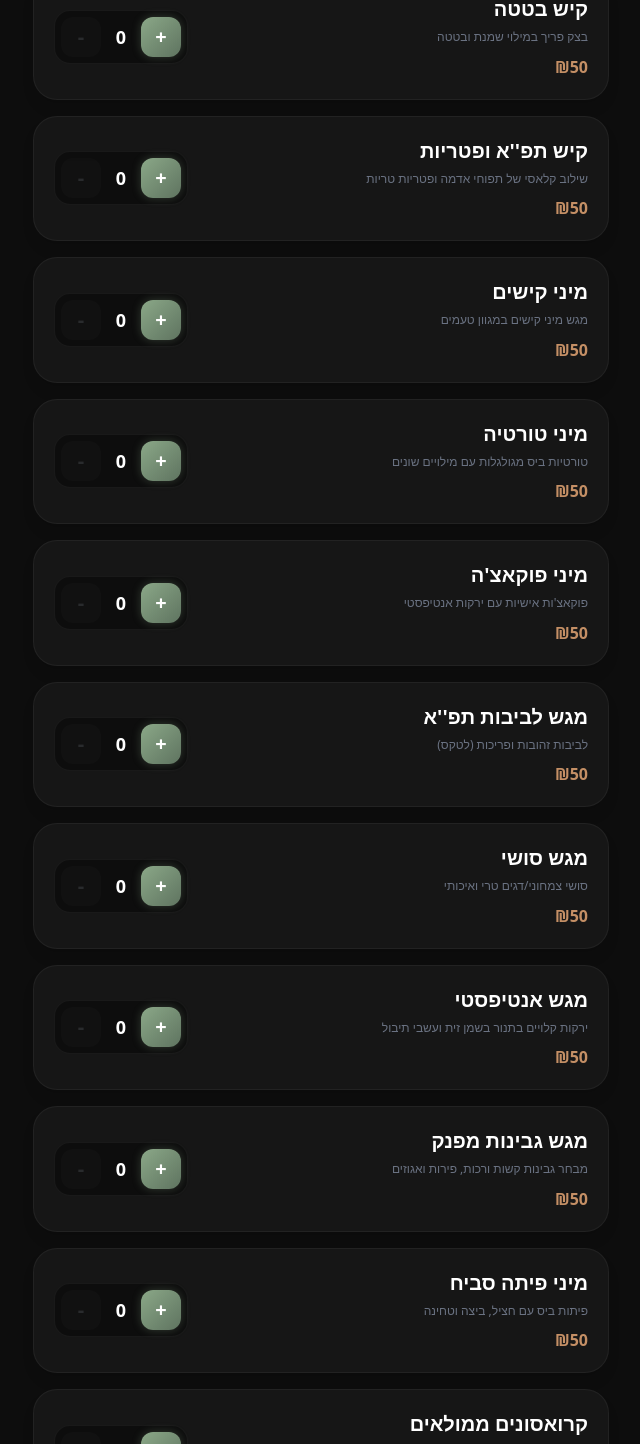
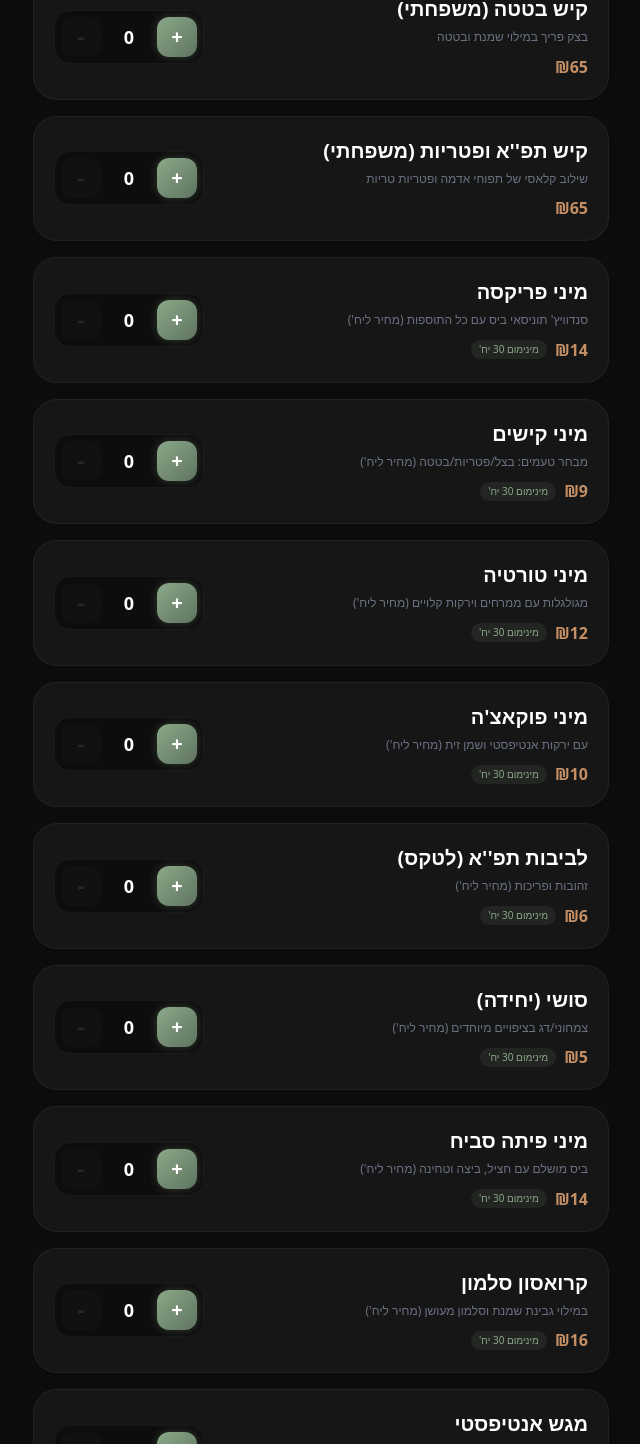
Before and after one commit to oriIsrael856/lahilula, a Next.js app: page / in a window 1280 px wide. Shown: the part 1058-2502 px from the top of the page, without its empty margins (319-959 px from the left). Built offline with nearby package versions, Linux system fonts and the light colour scheme.

Commit message:
Update prices

```diff
--- a/src/app/page.tsx
+++ b/src/app/page.tsx
@@ -5,28 +5,37 @@ import { useState, useMemo } from 'react';
 const CATEGORIES = ["הכל", "מנות ראשונות", "מגשי אירוח", "פסטות ועיקריות", "מאפים"];
 
 const MENU = [
+  // --- מנות ראשונות ---
   { id: 1, name: "סביצ'ה דג", price: 65, category: "מנות ראשונות", desc: "דג טרי בתיבול עדין, שמן זית, לימון ועשבי תיבול מהגינה", color: "from-[#8BA888] to-[#5F7460]" },
   { id: 2, name: "ברוסקטת גבינות", price: 58, category: "מנות ראשונות", desc: "גבינות בוטיק, דבש ופירות העונה", color: "from-[#D4A5A5] to-[#B88686]" },
-  { id: 3, name: "לחמניות של אמא", price: 50, category: "מאפים", desc: "לחמניות עבודת יד ממולאות במטבוחה ביתית, חצילים מטוגנים ופשטידה" },
-  { id: 4, name: "פריקסה", price: 28, category: "מנות ראשונות", desc: "סנדוויץ' תוניסאי מסורתי מטוגן" },
-  { id: 5, name: "קיש בטטה", price: 50, category: "מאפים", desc: "בצק פריך במילוי שמנת ובטטה" },
-  { id: 6, name: "קיש תפ''א ופטריות", price: 50, category: "מאפים", desc: "שילוב קלאסי של תפוחי אדמה ופטריות טריות" },
-  { id: 7, name: "מיני קישים", price: 50, category: "מגשי אירוח", desc: "מגש מיני קישים במגוון טעמים" },
-  { id: 8, name: "מיני טורטיה", price: 50, category: "מגשי אירוח", desc: "טורטיות ביס מגולגלות עם מילויים שונים" },
-  { id: 9, name: "מיני פוקאצ'ה", price: 50, category: "מגשי אירוח", desc: "פוקאצ'ות אישיות עם ירקות אנטיפסטי" },
-  { id: 10, name: "מגש לביבות תפ''א", price: 50, category: "מגשי אירוח", desc: "לביבות זהובות ופריכות (לטקס)" },
-  { id: 11, name: "מגש סושי", price: 50, category: "מגשי אירוח", desc: "סושי צמחוני/דגים טרי ואיכותי" },
-  { id: 12, name: "מגש אנטיפסטי", price: 50, category: "מגשי אירוח", desc: "ירקות קלויים בתנור בשמן זית ועשבי תיבול" },
-  { id: 13, name: "מגש גבינות מפנק", price: 50, category: "מגשי אירוח", desc: "מבחר גבינות קשות ורכות, פירות ואגוזים" },
-  { id: 14, name: "מיני פיתה סביח", price: 50, category: "מגשי אירוח", desc: "פיתות ביס עם חציל, ביצה וטחינה" },
-  { id: 15, name: "קרואסונים ממולאים", price: 50, category: "מגשי אירוח", desc: "במילוי גבינת שמנת וסלמון מעושן" },
-  { id: 17, name: "קוסקוס של סבתא", price: 50, category: "פסטות ועיקריות", desc: "קוסקוס דק עבודת יד עם מרק ירקות עשיר" },
-  { id: 18, name: "פסטה רוזה", price: 50, category: "פסטות ועיקריות", desc: "רוטב עגבניות ושמנת קטיפתי" },
-  { id: 19, name: "פסטה שמנת פטריות", price: 50, category: "פסטות ועיקריות", desc: "רוטב שמנת עשיר עם פטריות טריות" },
-  { id: 20, name: "פסטה ירקות מוקפצים", price: 50, category: "פסטות ועיקריות", desc: "בשמן זית ושום" },
   { id: 21, name: "שקשוקה", price: 50, category: "מנות ראשונות", desc: "פיקנטית עם לחם ביתי" },
-  { id: 22, name: "תפו''א מוקרם", price: 50, category: "פסטות ועיקריות", desc: "פרוסות תפוחי אדמה בשמנת וגבינות" },
-  { id: 23, name: "תפו''א/בטטה בתנור", price: 50, category: "פסטות ועיקריות", desc: "פלחי ירקות שורש צלויים" }
+
+  // --- מאפים ---
+  { id: 3, name: "לחמניות של אמא", price: 8, category: "מאפים", desc: "מינימום 10 יח' - ממולאות במטבוחה ביתית וחצילים" },
+  { id: 5, name: "קיש בטטה (משפחתי)", price: 65, category: "מאפים", desc: "בצק פריך במילוי שמנת ובטטה" },
+  { id: 6, name: "קיש תפ''א ופטריות (משפחתי)", price: 65, category: "מאפים", desc: "שילוב קלאסי של תפוחי אדמה ופטריות טריות" },
+
+  // --- מגשי אירוח (פינגר פוד - מחיר ליחידה, מינימום 30) ---
+  { id: 4, name: "מיני פריקסה", price: 14, category: "מגשי אירוח", desc: "סנדוויץ' תוניסאי ביס עם כל התוספות (מחיר ליח')" }, // עודכן
+  { id: 7, name: "מיני קישים", price: 9, category: "מגשי אירוח", desc: "מבחר טעמים: בצל/פטריות/בטטה (מחיר ליח')" },
+  { id: 8, name: "מיני טורטיה", price: 12, category: "מגשי אירוח", desc: "מגולגלות עם ממרחים וירקות קלויים (מחיר ליח')" },
+  { id: 9, name: "מיני פוקאצ'ה", price: 10, category: "מגשי אירוח", desc: "עם ירקות אנטיפסטי ושמן זית (מחיר ליח')" },
+  { id: 10, name: "לביבות תפ''א (לטקס)", price: 6, category: "מגשי אירוח", desc: "זהובות ופריכות (מחיר ליח')" },
+  { id: 11, name: "סושי (יחידה)", price: 5, category: "מגשי אירוח", desc: "צמחוני/דג בציפויים מיוחדים (מחיר ליח')" },
+  { id: 14, name: "מיני פיתה סביח", price: 14, category: "מגשי אירוח", desc: "ביס מושלם עם חציל, ביצה וטחינה (מחיר ליח')" },
+  { id: 15, name: "קרואסון סלמון", price: 16, category: "מגשי אירוח", desc: "במילוי גבינת שמנת וסלמון מעושן (מחיר ליח')" },
+
+  // מגשים שנמכרים כ'מגש' שלם ולא לפי יחידה (החרגתי מהמינימום 30)
+  { id: 12, name: "מגש אנטיפסטי", price: 180, category: "מגשי אירוח", desc: "ירקות קלויים בתנור (מחיר למגש גדול)" },
+  { id: 13, name: "מגש גבינות מפנק", price: 250, category: "מגשי אירוח", desc: "גבינות קשות ורכות, פירות ואגוזים (מחיר למגש)" },
+
+  // --- פסטות ועיקריות ---
+  { id: 17, name: "קוסקוס של סבתא", price: 50, category: "פסטות ועיקריות", desc: "עבודת יד עם מרק ירקות עשיר (מנה אישית)" },
+  { id: 18, name: "פסטה רוזה", price: 52, category: "פסטות ועיקריות", desc: "רוטב עגבניות ושמנת קטיפתי" },
+  { id: 19, name: "פסטה שמנת פטריות", price: 52, category: "פסטות ועיקריות", desc: "רוטב עשיר עם פטריות טריות" },
+  { id: 20, name: "פסטה ירקות", price: 48, category: "פסטות ועיקריות", desc: "בשמן זית, שום ועשבי תיבול" },
+  { id: 22, name: "תפו''א מוקרם", price: 55, category: "פסטות ועיקריות", desc: "בשמנת וגבינות" },
+  { id: 23, name: "תפו''א/בטטה בתנור", price: 45, category: "פסטות ועיקריות", desc: "פלחי ירקות שורש צלויים" }
 ];
 
 export default function Home() {
@@ -38,8 +47,28 @@ export default function Home() {
     activeCategory === "הכל" ? MENU : MENU.filter(m => m.category === activeCategory)
   , [activeCategory]);
 
+  // לוגיקה חכמה לעדכון כמויות
   const update = (id: number, delta: number) => {
-    setCart(prev => ({ ...prev, [id]: Math.max(0, (prev[id] || 0) + delta) }));
+    const item = MENU.find(i => i.id === id);
+    if (!item) return;
+
+    setCart(prev => {
+      const currentQty = prev[id] || 0;
+      let newQty = currentQty + delta;
+
+      // בדיקה: האם זה פריט שדורש מינימום 30?
+      // החרגתי את מגש הגבינות והאנטיפסטי כי הם נמכרים בדרך כלל כיחידה אחת גדולה
+      const isBulkItem = item.category === "מגשי אירוח" && !item.name.includes("מגש אנטיפסטי") && !item.name.includes("מגש גבינות");
+
+      if (isBulkItem) {
+        // אם מנסים להוסיף מ-0, קפוץ ישר ל-30
+        if (currentQty === 0 && delta > 0) return { ...prev, [id]: 30 };
+        // אם מנסים לרדת מתחת ל-30, אפס את הכמות
+        if (newQty < 30) return { ...prev, [id]: 0 };
+      }
+
+      return { ...prev, [id]: Math.max(0, newQty) };
+    });
   };
 
   const subtotal = Object.entries(cart).reduce((acc, [id, qty]) => {
@@ -51,7 +80,7 @@ export default function Home() {
     const items = Object.entries(cart).filter(([_, q]) => q > 0)
       .map(([id, q]) => {
         const item = MENU.find(i => i.id === Number(id));
-        return `• ${item?.name} (${q} יח')`;
+        return `• ${item?.name} (${q} יח') - ₪${(item?.price || 0) * q}`;
       }).join('\n');
 
     const text = `הזמנה חדשה מ-La Hilula 🌿\n\nפירוט המנות:\n${items}\n\nסה"כ לתשלום: ₪${subtotal}\n\nפרטי לקוח:\nשם: ${info.name}\nכתובת: ${info.address}`;
@@ -73,7 +102,6 @@ export default function Home() {
             </div>
         </div>
 
-        {/* כותרת מנצנצת עם האפקט המקורי */}
         <div className="relative inline-block">
             <div className="absolute -inset-2 bg-gradient-to-r from-[#D4A5A5] to-[#C48F65] rounded-full blur-xl opacity-20 animate-pulse"></div>
             <h1 className="relative text-7xl font-black tracking-tighter bg-clip-text text-transparent bg-gradient-to-b from-white via-white to-[#C48F65]">
@@ -81,7 +109,6 @@ export default function Home() {
             </h1>
         </div>
 
-        {/* שורת פרטים עם מספר הטלפון */}
         <div className="mt-4 flex items-center justify-center gap-3">
             <div className="h-[1px] w-8 bg-[#8BA888]/30"></div>
             <p className="text-[#8BA888] font-bold tracking-[0.15em] text-xs uppercase italic">
@@ -91,8 +118,8 @@ export default function Home() {
         </div>
       </header>
 
-      {/* תפריט קטגוריות צף */}
-      <div className="max-w-xl mx-auto flex gap-2 overflow-x-auto pb-8 no-scrollbar sticky top-0 z-20 bg-[#0d0d0d]/80 backdrop-blur-md pt-4">
+      {/* תפריט קטגוריות */}
+      <div className="max-w-xl mx-auto flex gap-2 overflow-x-auto pb-8 no-scrollbar sticky top-0 z-20 bg-[#0d0d0d]/95 backdrop-blur-md pt-4">
         {CATEGORIES.map(cat => (
           <button
             key={cat}
@@ -105,21 +132,28 @@ export default function Home() {
       </div>
 
       <div className="max-w-xl mx-auto space-y-4 relative z-10">
-        {filteredMenu.map(item => (
+        {filteredMenu.map(item => {
+           // בדיקה האם להציג הודעת מינימום
+           const isBulkItem = item.category === "מגשי אירוח" && !item.name.includes("מגש אנטיפסטי") && !item.name.includes("מגש גבינות");
+
+           return (
             <div key={item.id} className="bg-[#161616] rounded-3xl p-5 border border-white/5 flex items-center justify-between group hover:border-[#D4A5A5]/20 transition-all shadow-lg">
                 <div className="flex-1 pl-4">
                 <h3 className="text-xl font-bold group-hover:text-[#D4A5A5] transition-colors">{item.name}</h3>
                 <p className="text-gray-500 text-xs mt-1 leading-relaxed">{item.desc}</p>
-              <span className="text-[#C48F65] font-black block mt-2">₪{item.price}</span>
+                <div className="flex items-center gap-2 mt-2">
+                    <span className="text-[#C48F65] font-black">₪{item.price}</span>
+                    {isBulkItem && <span className="text-[10px] text-[#8BA888] bg-[#8BA888]/10 px-2 py-0.5 rounded-full">מינימום 30 יח'</span>}
+                </div>
                 </div>
 
                 <div className="flex items-center gap-3 bg-black/40 p-1.5 rounded-2xl border border-white/5">
                 <button onClick={() => update(item.id, 1)} className="w-10 h-10 bg-gradient-to-br from-[#8BA888] to-[#5F7460] rounded-xl font-bold text-xl active:scale-90 transition-all text-white shadow-[0_0_10px_rgba(139,168,136,0.3)]">+</button>
-              <span className="font-black text-lg w-4 text-center">{cart[item.id] || 0}</span>
+                <span className="font-black text-lg w-8 text-center">{cart[item.id] || 0}</span>
                 <button onClick={() => update(item.id, -1)} className={`w-10 h-10 bg-[#222] text-gray-400 rounded-xl font-bold text-xl active:scale-90 transition-all ${cart[item.id] ? 'opacity-100 hover:bg-white hover:text-black' : 'opacity-20 pointer-events-none'}`}>-</button>
                 </div>
             </div>
-        ))}
+        )})}
 
         <div className="pt-10 space-y-4">
             <input placeholder="שם מלא" className="w-full bg-[#161616] border border-white/5 p-5 rounded-2xl outline-none focus:border-[#D4A5A5]/50 transition-colors placeholder:text-gray-600" onChange={e => setInfo({...info, name: e.target.value})} />
```
Lines whose indentation alone changed are shown as unchanged.
